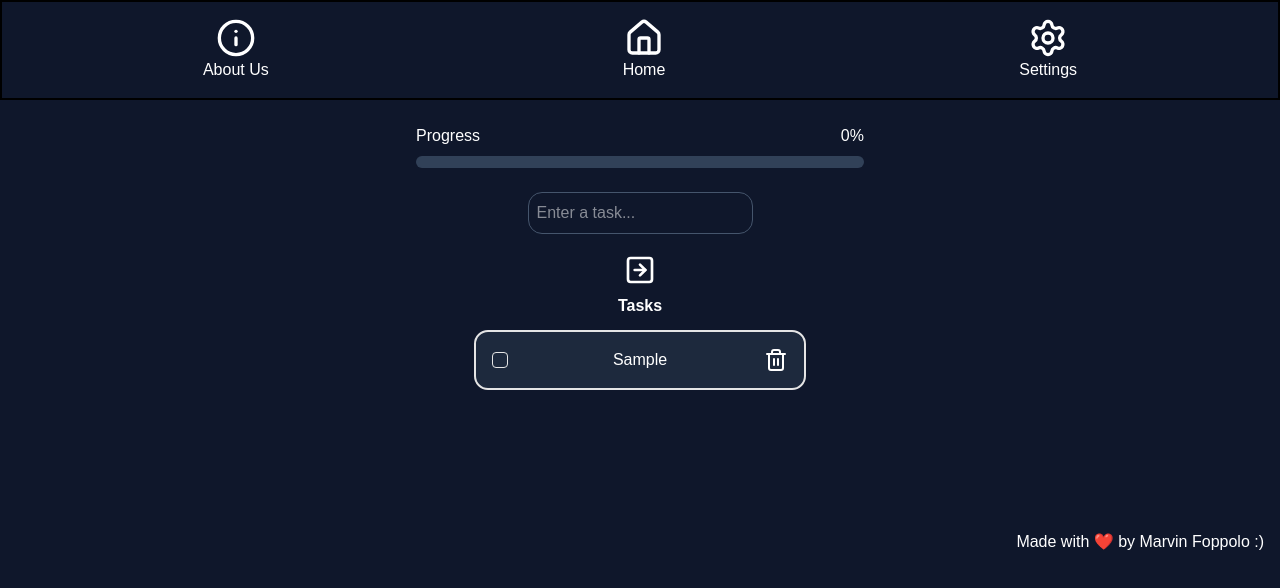
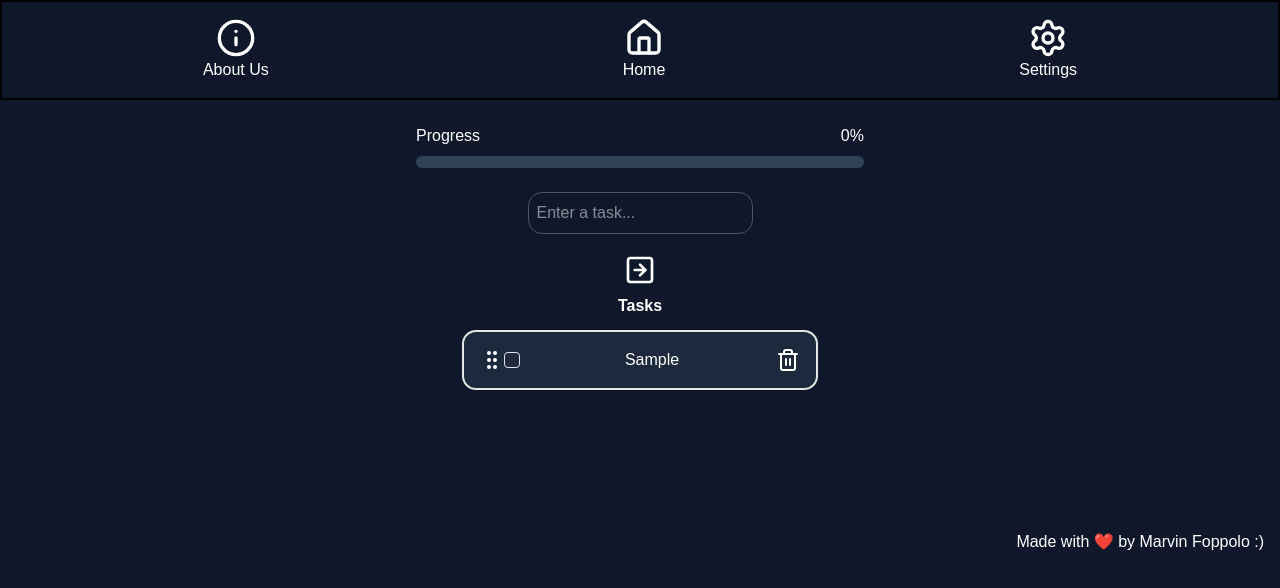
Before and after one commit to marvinfpl/todolist, a React (Vite) app: page / in a window 1280 px wide. Both pictures are taken after typing "Sample" into the empty fields and a click on the button 640 px from the left and 270 px from the top of the page. Shown: the top 588 px of the page. Built offline with nearby package versions, Linux system fonts and the light colour scheme.

Commit message:
drag and drop

```diff
--- a/src/components/Task.tsx
+++ b/src/components/Task.tsx
@@ -1,5 +1,5 @@
 import { useState } from "react";
-import { Trash2 } from "lucide-react";
+import { Trash2, GripVertical } from "lucide-react";
 import { Checkbox } from "@/@/components/ui/checkbox";
 import { useSortable } from "@dnd-kit/sortable";
 import { CSS } from "@dnd-kit/utilities";
@@ -28,14 +28,18 @@ export function SortableTask({task, removeTask, toggleTask}: SortableTaskProps)
   const style = {
     transform: CSS.Transform.toString(transform),
     transition,
-    cursor: "drag",
+    cursor: "grab",
+    zIndex: transform ? 10 : 0,
   };
 
   const [editing, setEditing] = useState(false);
   const [text, setText] = useState(task.name);
 
   return (
-    <div ref={setNodeRef} style={style} {...attributes} {...listeners} className=" flex items-center bg-slate-800 rounded-xl border-2 p-4 transition hover:border-cyan-400 hover:scale-[1.02] hover:shadow-lg hover:shadow-blue-500/50">
+    <div ref={setNodeRef} style={style} {...attributes} {...listeners} className=" flex items-center bg-slate-800 rounded-xl border-2 p-4 transition hover:border-cyan-400 hover:scale-[1.02] hover:shadow-lg hover:shadow-blue-500/50 cursor-grab active:cursor-grabbing">
+      <div>
+        <GripVertical className="text-white"/>
+      </div>
       <div className="flex-1 flex justify-start">
         <Checkbox checked={task.done} onCheckedChange={() => toggleTask(task.id)} className="transition-transform duration-200 hover:scale-110"/>
       </div>
```
